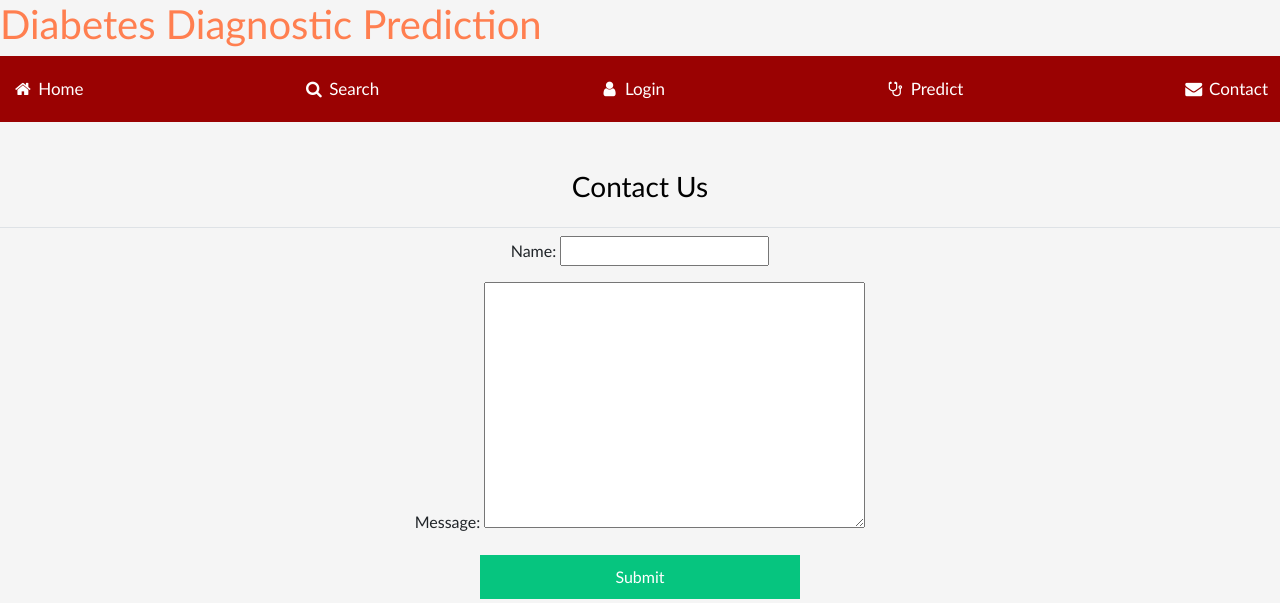
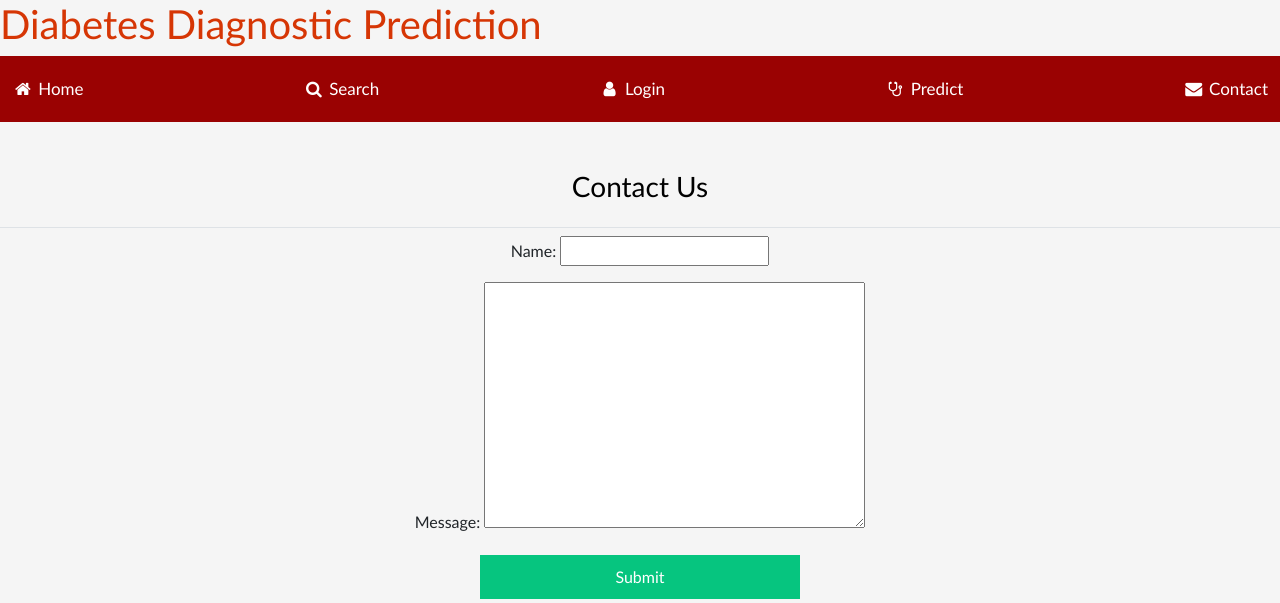
Before and after one commit to Sidiki875/Machine-Learning, a Django app: page /healthapp/contact/ in a window 1280 px wide. Shown: the top 603 px of the page. Run offline with Django 5.2, Linux system fonts and the light colour scheme; parts of the project's set-up code (start-up, migrations or seed data) failed here and were passed over.

Commit message:
fine fine

```diff
--- a/mainproject/healthapp/static/healthapp/css/index.css
+++ b/mainproject/healthapp/static/healthapp/css/index.css
@@ -51,7 +51,7 @@ body {
 
 h1 {
     font-size : 250%;
-    color: coral;
+    color: rgb(214, 54, 5);
 }
 
 h2 {
```
Also changed, not shown: mainproject/db.sqlite3.
